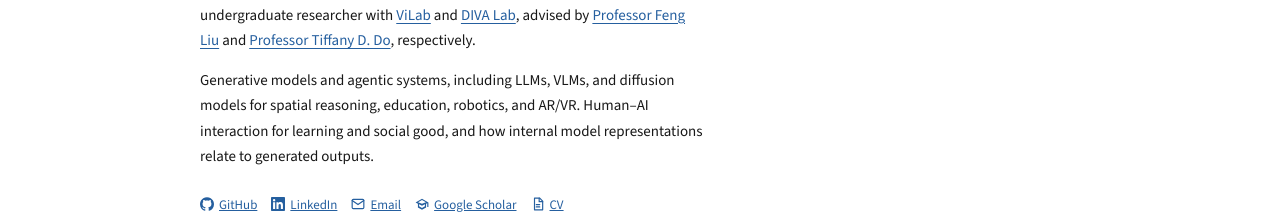
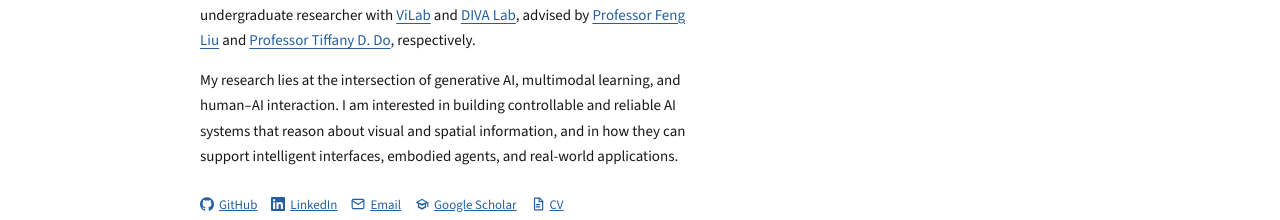
Before and after one commit to arigon79/portfolio, a React (Vite) app: page / in a window 1280 px wide. Shown: the part 563-783 px from the top of the page. Built offline with nearby package versions, Linux system fonts and the light colour scheme; no server answers.

Commit message:
content: update research statement

```diff
--- a/src/data/info.json
+++ b/src/data/info.json
@@ -95,7 +95,7 @@
     "photo": "/profile_pic/profile.jpg",
     "bio": [
       "Hi there, I am Ariji or Percy. I'm a senior CS student at Drexel and an undergraduate researcher with ViLab and DIVA Lab, advised by Professor Feng Liu and Professor Tiffany D. Do, respectively.",
-      "Generative models and agentic systems, including LLMs, VLMs, and diffusion models for spatial reasoning, education, robotics, and AR/VR. Human–AI interaction for learning and social good, and how internal model representations relate to generated outputs.",
+      "My research lies at the intersection of generative AI, multimodal learning, and human–AI interaction. I am interested in building controllable and reliable AI systems that reason about visual and spatial information, and in how they can support intelligent interfaces, embodied agents, and real-world applications.",
       "I am also a long-time developer with experience across full-stack engineering, forward deployed engineering, AI/LLM engineering, and product engineering. I have participated in 20+ hackathons at universities including MIT, Stanford, Princeton, and others, winning 7+ awards so far.",
       "I am always trying to live a meaningful, happy, and productive life, and I am always looking to make new friends. Feel free to reach out through any of the links here."
     ],
--- a/src/i18n.js
+++ b/src/i18n.js
@@ -35,7 +35,7 @@ export const translations = {
     about: {
       bio: [
         "Hi there, I am Ariji or Percy. I'm a senior CS student at Drexel and an undergraduate researcher with [ViLab](https://vilab-group.com/) and [DIVA Lab](https://divalab.cci.drexel.edu/), advised by [Professor Feng Liu](https://liufeng2915.github.io/) and [Professor Tiffany D. Do](https://zyrcant.github.io/), respectively.",
-        "Generative models and agentic systems, including LLMs, VLMs, and diffusion models for spatial reasoning, education, robotics, and AR/VR. Human–AI interaction for learning and social good, and how internal model representations relate to generated outputs.",
+        "My research lies at the intersection of generative AI, multimodal learning, and human–AI interaction. I am interested in building controllable and reliable AI systems that reason about visual and spatial information, and in how they can support intelligent interfaces, embodied agents, and real-world applications.",
         "I am also a long-time developer with experience across full-stack engineering, forward deployed engineering, AI/LLM engineering, and product engineering. I have participated in 20+ hackathons at universities including MIT, Stanford, Princeton, and others, winning 7+ awards so far.",
         "I am always trying to live a meaningful, happy, and productive life, and I am always looking to make new friends. Feel free to reach out through any of the links here.",
       ],
@@ -111,7 +111,7 @@ export const translations = {
     about: {
       bio: [
         '你好，我是 Ariji，也叫 Percy。我是德雷塞尔大学计算机科学专业的大四学生，也是 [ViLab](https://vilab-group.com/) 和 [DIVA Lab](https://divalab.cci.drexel.edu/) 的本科研究员，分别由 [Feng Liu 教授](https://liufeng2915.github.io/) 和 [Tiffany D. Do 教授](https://zyrcant.github.io/) 指导。',
-        '我的研究方向包括生成式模型与智能体系统，包括面向空间推理、教育、机器人和 AR/VR 的 LLM、VLM 与扩散模型；面向学习与社会公益的人机交互；以及模型内部表征与生成输出之间的关系。',
+        '我的研究处于生成式人工智能、多模态学习与人机交互的交汇处。我致力于构建能够对视觉与空间信息进行推理、可控且可靠的人工智能系统，并探索它们如何支持智能界面、具身智能体与现实世界应用。',
         '我也是一名长期开发者，经验涵盖全栈工程、前沿部署工程、AI/LLM 工程和产品工程。我参加过 20 多场黑客松，足迹遍布 MIT、斯坦福、普林斯顿等高校，目前已获得 7 项以上奖项。',
         '我一直努力过有意义、快乐且高效的生活，也一直期待结识新朋友。欢迎通过这里的任何链接联系我。',
       ],
```
